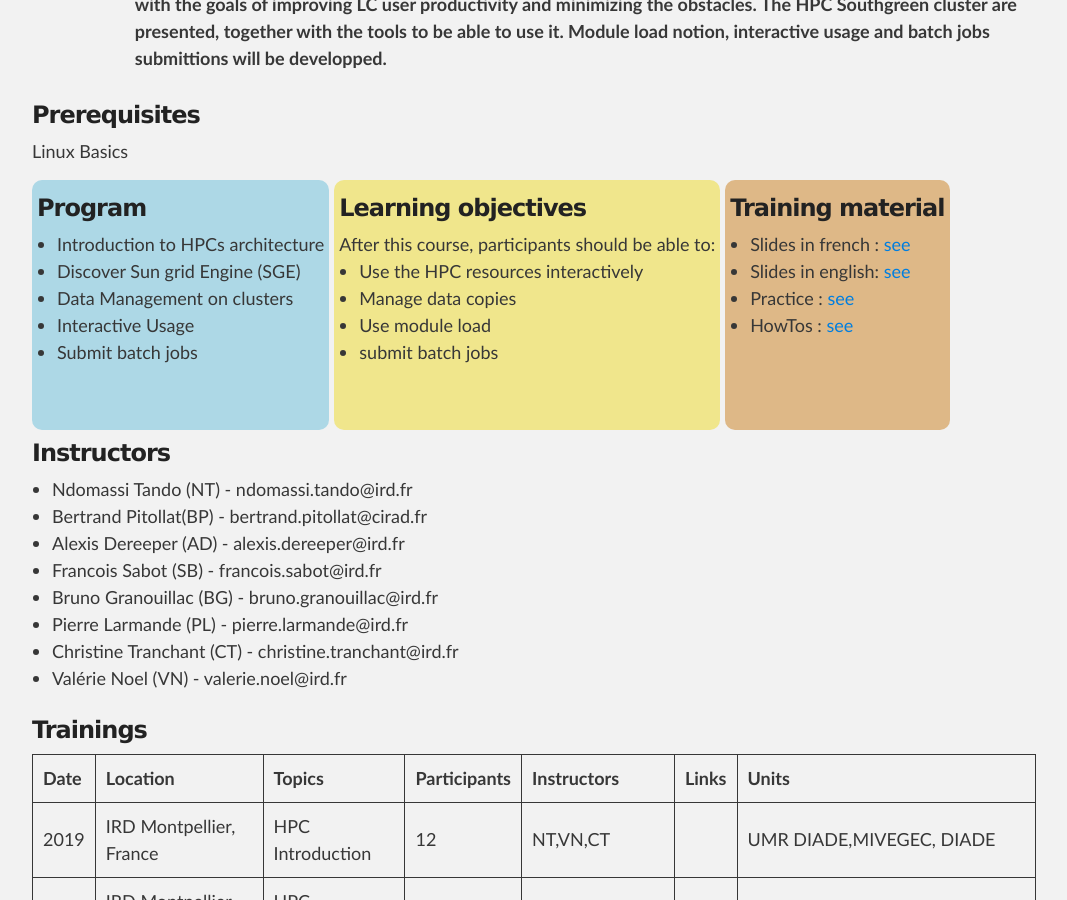
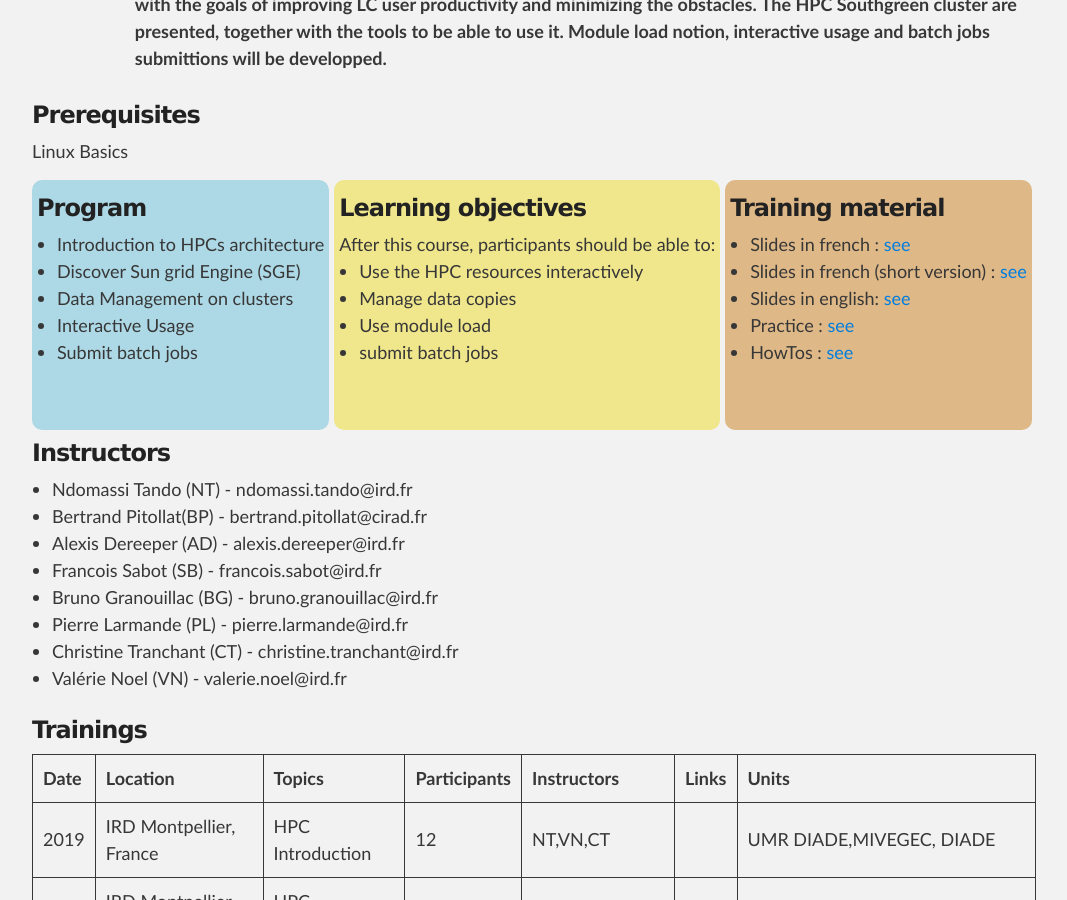
Before and after one commit to SouthGreenPlatform/trainings, a Jekyll site: the page built from _pages/HPC.md, in a window 1280 px wide and 900 px high, scrolled down 408 px. Shown: the whole window, without its empty margins (106-1173 px from the left). Built offline with Jekyll 4.4.1, drawn with Linux system fonts in a browser that asks for light colours; nearby versions of some CDN libraries.

Commit message:
Update HPC.md

```diff
--- a/_pages/HPC.md
+++ b/_pages/HPC.md
@@ -47,6 +47,7 @@ After this course, participants should be able to:
 <h3>Training material</h3>
 <ul>
 <li>Slides in french : <a target="_blank" href="{{ site.url }}/files/hpc/HPC_french.pdf">see</a></li>
+<li>Slides in french (short version) : <a target="_blank" href="{{ site.url }}/files/hpc/HPC_french_short.pdf">see</a></li>
 <li>Slides in english: <a target="_blank" href="{{ site.url }}/files/hpc/HPC_en.pdf">see</a></li>
 <li>Practice : <a target="_blank" href="{{ site.url }}/hpc/hpcPractice">see</a> </li>
 <li>HowTos : <a target="_blank" href="{{ site.url }}/hpc/hpcHowto">see</a> </li>
```
